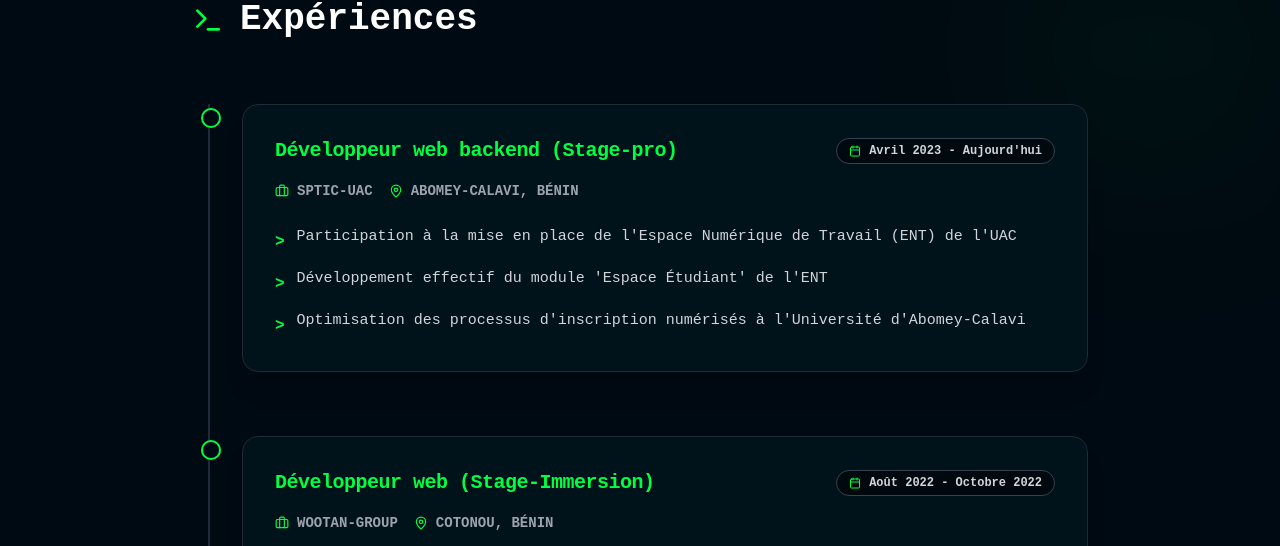
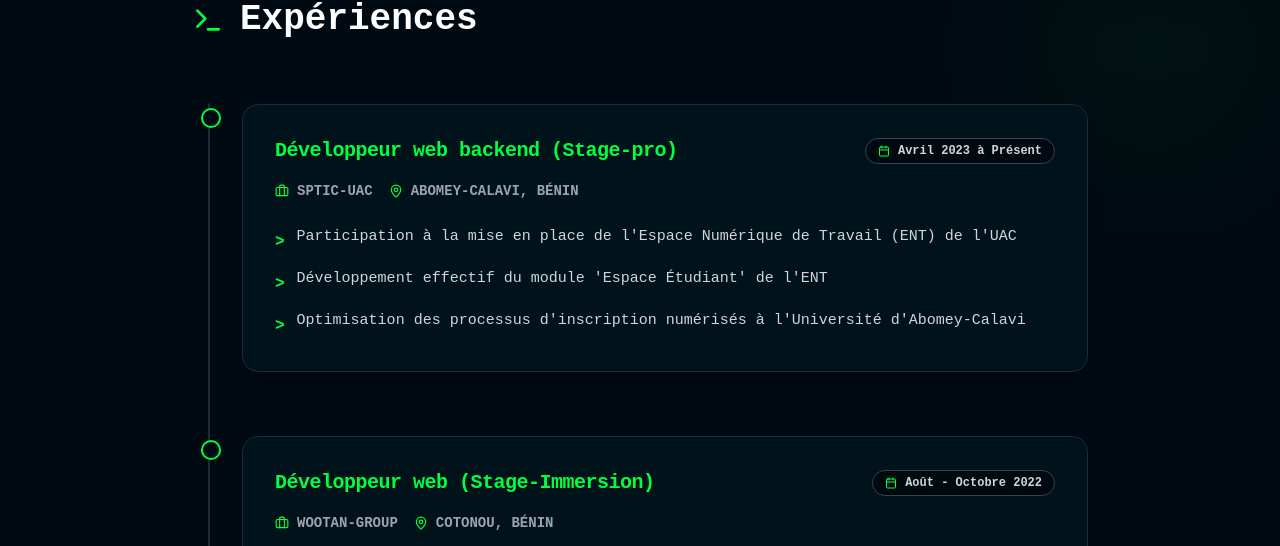
Before and after one commit to FrejusHO/Mon-portfolio, a React (Vite) app: page / in a window 1280 px wide. Shown: the part 1833-2379 px from the top of the page. Built offline with nearby package versions, Linux system fonts and the light colour scheme.

Commit message:
education, experience

```diff
--- a/src/components/About.jsx
+++ b/src/components/About.jsx
@@ -186,7 +186,7 @@ const About = () => {
 
         {/* Nom & Titre */}
         <div className="space-y-2 mb-6">
-          <h2 className="text-2xl md:text-4xl font-black text-white text-center tracking-tighter">
+          <h2 className="text-2xl md:text-4xl font-black text-white md:text-center tracking-tighter">
             Frejus <span className="text-neonGreen">N.</span> HOUNGBENOU
           </h2>
           <div className="flex items-center justify-center gap-2">
--- a/src/components/Experience.jsx
+++ b/src/components/Experience.jsx
@@ -7,7 +7,7 @@ const Experience = () => {
       title: "Développeur web backend (Stage-pro)",
       company: "SPTIC-UAC",
       location: "Abomey-Calavi, Bénin",
-      period: "Avril 2023 - Aujourd'hui",
+      period: "Avril 2023 à Présent",
       points: [
         "Participation à la mise en place de l'Espace Numérique de Travail (ENT) de l'UAC",
         "Développement effectif du module 'Espace Étudiant' de l'ENT",
@@ -18,7 +18,7 @@ const Experience = () => {
       title: "Développeur web (Stage-Immersion) ",
       company: "Wootan-Group",
       location: "Cotonou, Bénin",
-      period: "Août 2022 - Octobre 2022",
+      period: "Août - Octobre 2022",
       points: [
         "Développement du back-office d'une application de gestion d'entreprise"
       ]
--- a/src/components/Navbar.jsx
+++ b/src/components/Navbar.jsx
@@ -110,7 +110,7 @@ const Navbar = () => {
 
             {/* Social Icons */}
             <div className="flex gap-4 mt-4">
-               <Github size={18} className="text-gray-400 hover:text-neonGreen cursor-pointer" />
+               <MessageCircle size={18} className="text-gray-400 hover:text-neonGreen cursor-pointer" />
                <Linkedin size={18} className="text-gray-400 hover:text-neonGreen cursor-pointer" />
                <Mail size={18} className="text-gray-400 hover:text-neonGreen cursor-pointer" />
             </div>
```
